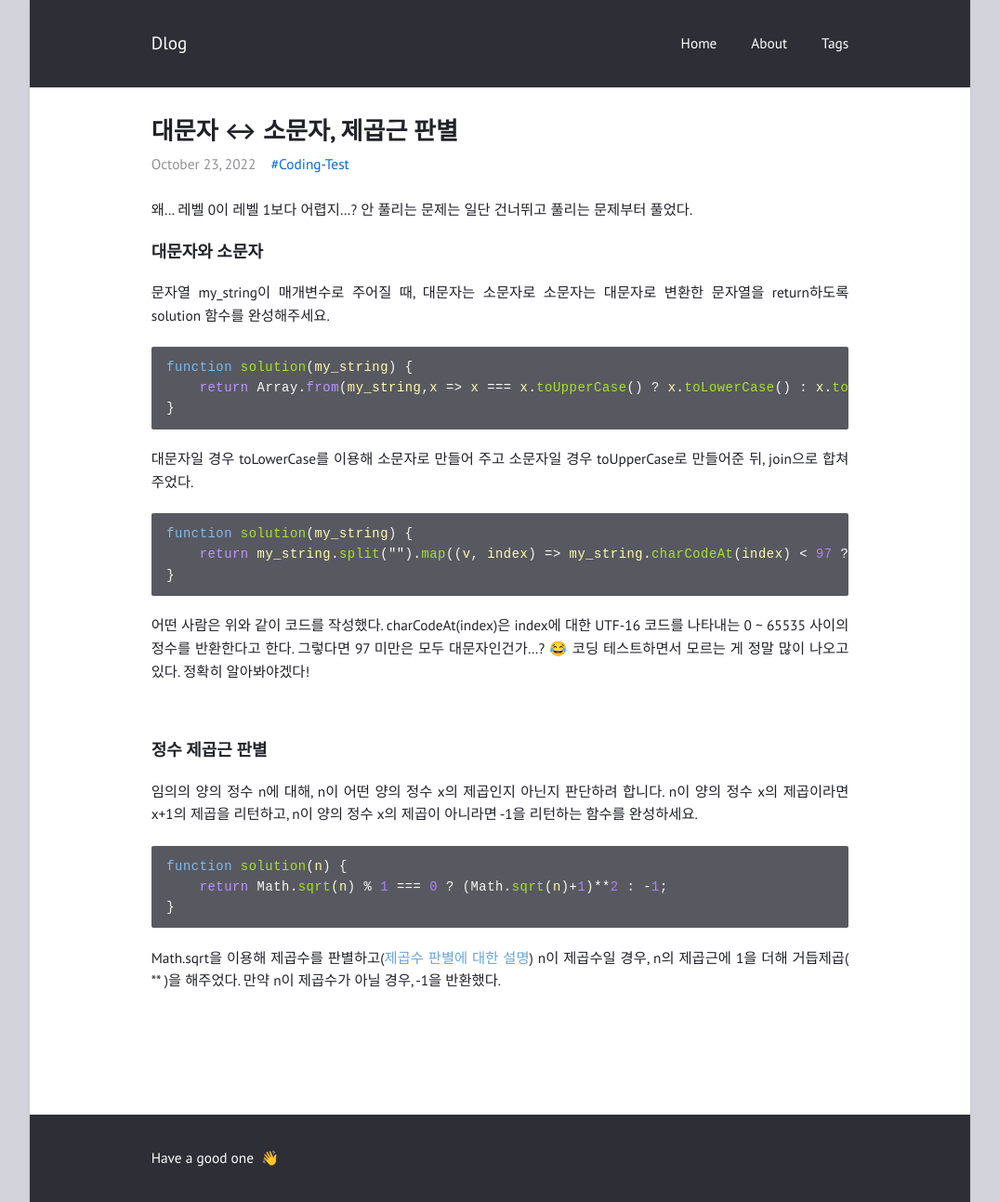
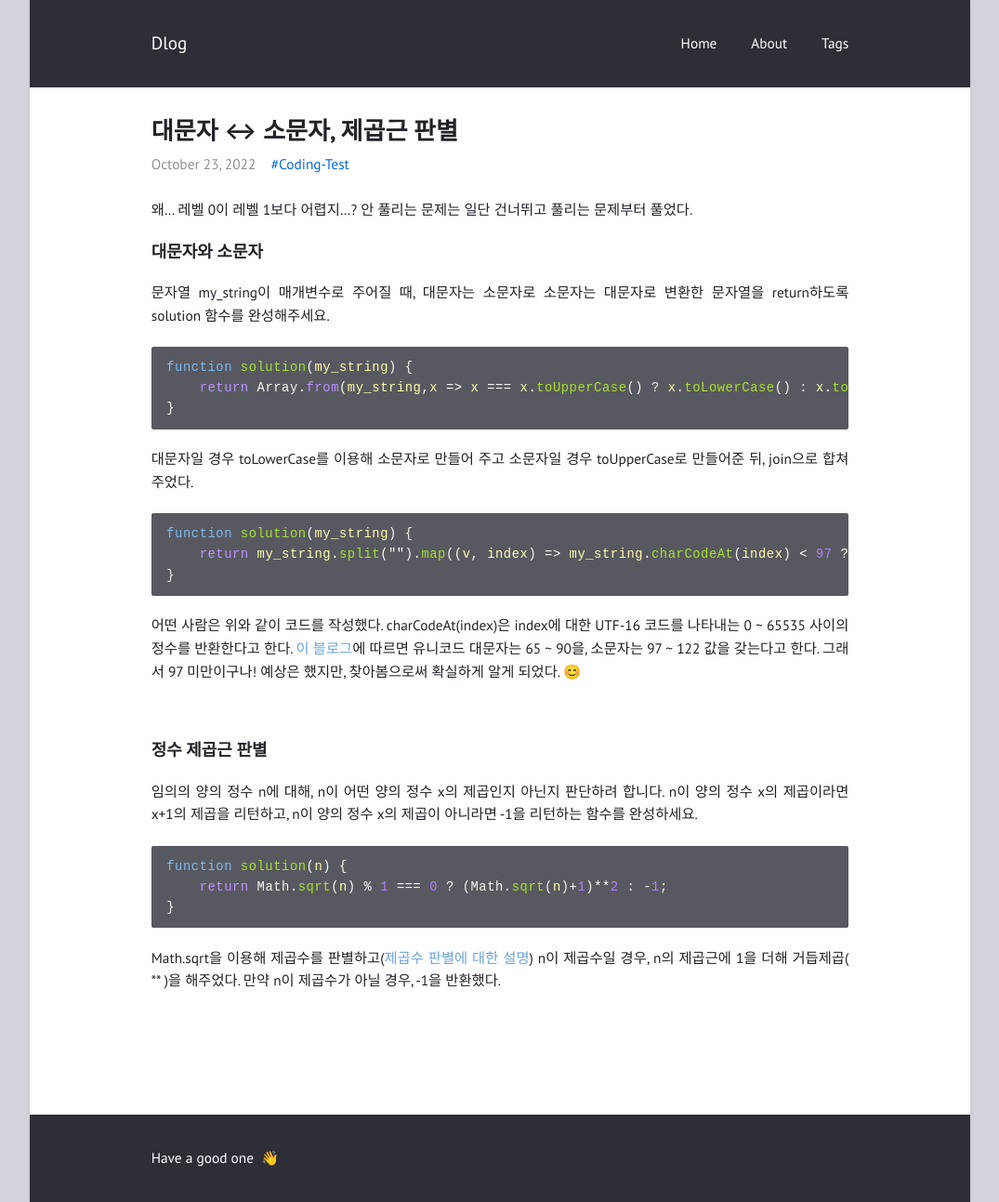
Before and after one commit to feb-dain/feb-dain.github.io, a Jekyll site: the page built from _posts/2022-10-23-upper-case-and-lower-case_math-sqrt-and-exponentiation.md, in a window 1280 px wide. Shown: the whole page at 93% size, without its empty margins (102-1177 px from the left). Built offline with Jekyll 4.4.1, drawn with Linux system fonts in a browser that asks for light colours; comment, search, counter and statistics services are not loaded.

Commit message:
Add more explanation

````diff
--- a/_posts/2022-10-23-upper-case-and-lower-case_math-sqrt-and-exponentiation.md
+++ b/_posts/2022-10-23-upper-case-and-lower-case_math-sqrt-and-exponentiation.md
@@ -27,7 +27,8 @@ function solution(my_string) {
 }
 ```
 어떤 사람은 위와 같이 코드를 작성했다. charCodeAt(index)은 index에 대한 UTF-16 코드를 나타내는 0 ~ 65535 사이의 정수를 반환한다고 한다.
-그렇다면 97 미만은 모두 대문자인건가...? 😂 코딩 테스트하면서 모르는 게 정말 많이 나오고 있다. 정확히 알아봐야겠다!
+<a href="https://velog.io/@hyejeong/%EB%8C%80%EB%AC%B8%EC%9E%90-%EC%B0%BE%EA%B8%B0">이 블로그</a>에 따르면 유니코드 대문자는 65 ~ 90을,
+소문자는 97 ~ 122 값을 갖는다고 한다. 그래서 97 미만이구나! 예상은 했지만, 찾아봄으로써 확실하게 알게 되었다. 😊
 
 <br>
 
````
